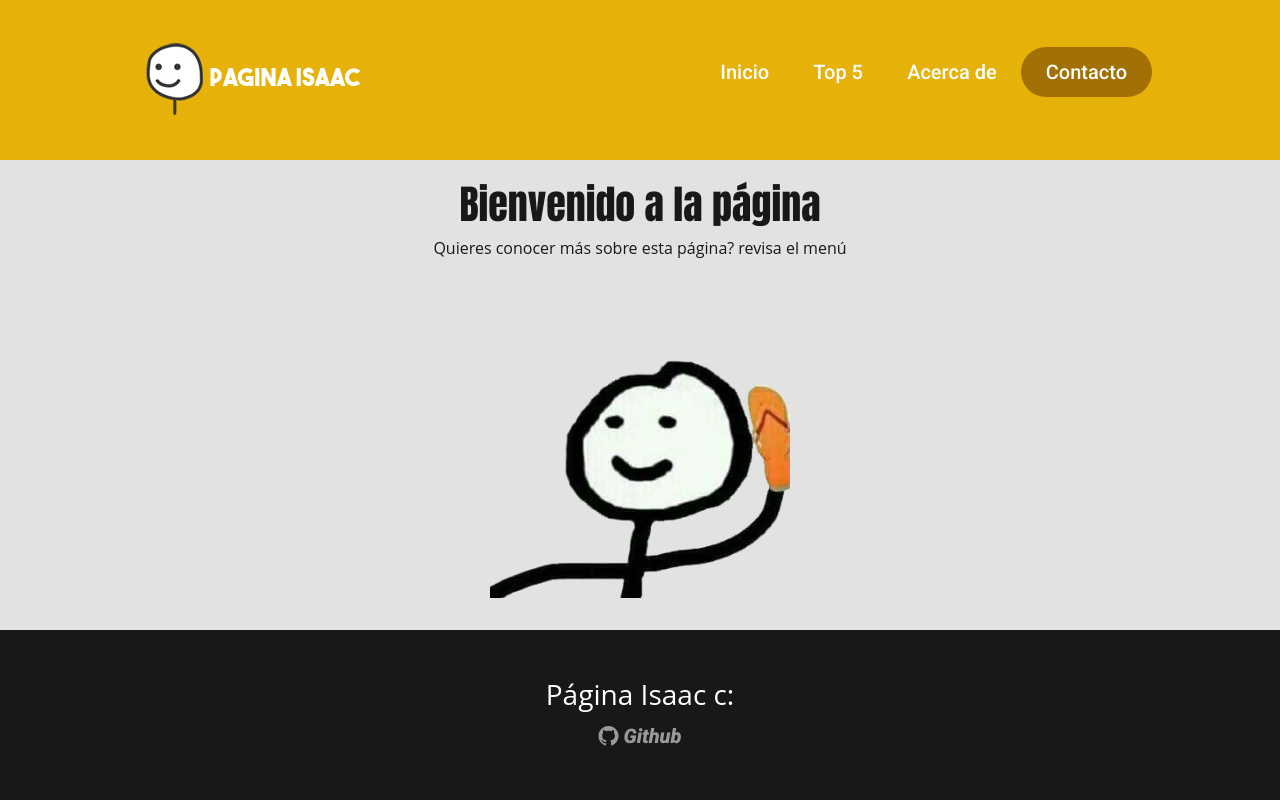
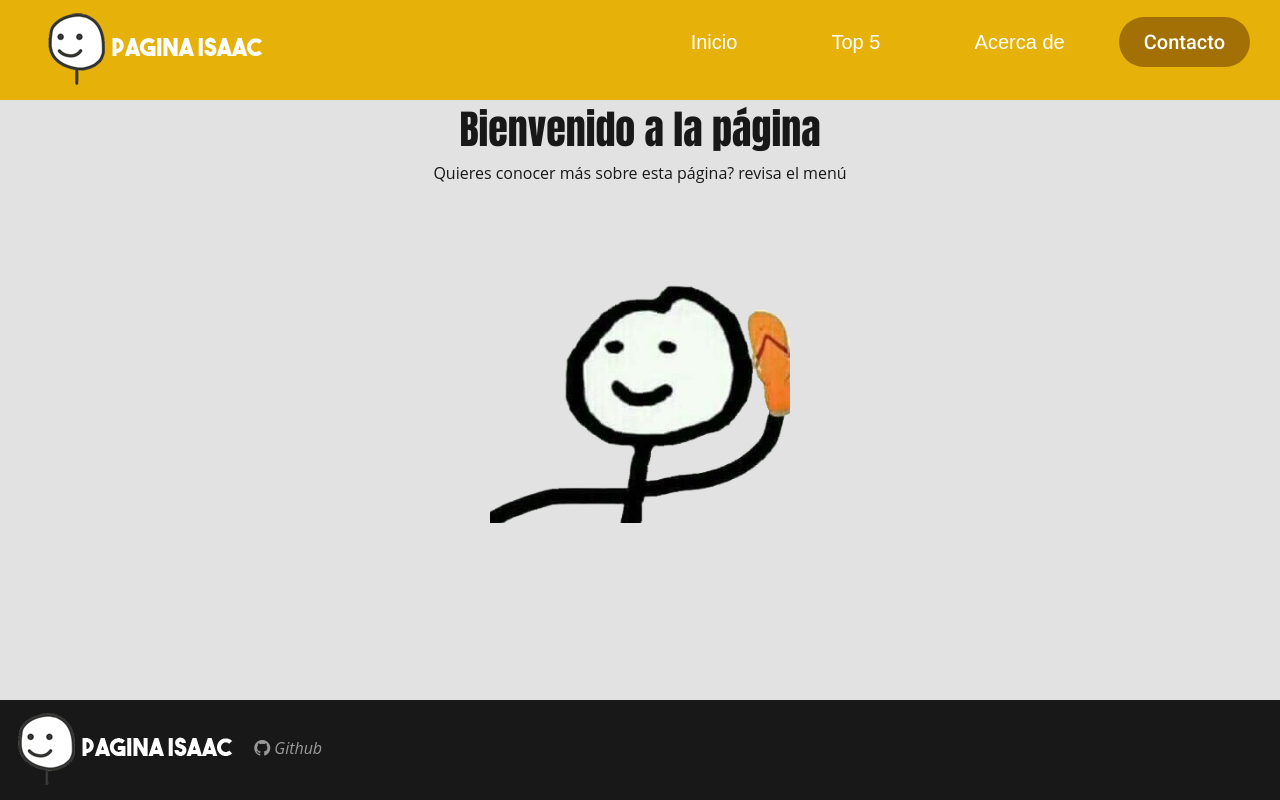
Before and after one commit to IsaacGomez10/Pagina-Html--Css-y-JS, a plain HTML site: page Index.html in a window 1280 px wide. Drawn offline with nearby package versions, Linux system fonts and the light colour scheme.

Commit message:
Botones nav

```diff
--- a/Css/estilos.css
+++ b/Css/estilos.css
@@ -24,26 +24,34 @@ body {
   font-family: 'Anton', sans-serif;
 }
 /*--header--*/
-li,a, button{
+li, button{
 font-family: 'Roboto', sans-serif;
-font-weight: 500;
+font-weight: 400;
 font-size: 20px;
 color: #ffffff;
 text-decoration: none;
+}
 
+.botones{
+  font-family: Arial, Helvetica, sans-serif;
+    font-size:20px;
+    text-decoration:none;
+    display: inline-block;
+    color: #ffffff;
+    margin: 10px 10px 10px 0px;
+    padding: 10px 20px;
 }
 
 header{
   display: flex;
   justify-content: space-between;
   align-items: center;
-  padding: 30px 10%;
+  padding: 0 30px;
   width: 100%;
   background: rgb(230, 178, 9);
-  margin-bottom: 20px;
+  margin-bottom: 5px;
   top: 0;
 }
-
 .logo{
   cursor: pointer;
 }
@@ -59,11 +67,12 @@ header{
 
 .nav-links li a{
   transition: all 0.3s ease 0s;
+
 }
 
 .nav-links li a:hover{
   color: #6d4802;
-  box-shadow:0px 4px rgb(112, 73, 0);
+  box-shadow:0 4px rgb(112, 73, 0);
 
 }
 .nav-links li a:active{
@@ -72,6 +81,11 @@ header{
 }
 .menu{
   display: none;
+  background: none;
+  font-size: 35px;
+}
+.menu:hover{
+  background: none;
 }
 
 button{
@@ -88,7 +102,7 @@ button:hover{
   color: #6d4802;
 
 }
-@media screen and (max-width:930px) {
+@media screen and (max-width:1200px) {
 
   .nav-links, .cont{
     display: none;
@@ -136,6 +150,8 @@ button:hover{
 .overlay .cerrar{
   cursor: pointer;
   position: absolute;
+  text-decoration: none;
+  color: #ffffff;
   top: 20px;
   right: 45px;
   font-size: 60px;
@@ -165,7 +181,7 @@ color: #fcc100;
 
 }
 .overlay .cerrar:hover{
-  color: rgb(226, 22, 22);
+  color: rgb(240, 83, 83);
 }
 /*--inicio--*/
 .inicio img{
@@ -188,7 +204,7 @@ color: #fcc100;
   width:50%;
 }
 
-@media screen and (max-width:930px) {
+@media screen and (max-width:1200px) {
 
   .ab-img img{
     background-size: contain;
@@ -201,12 +217,11 @@ color: #fcc100;
 /*--footer--*/
 
 footer {
+  display: flex;
   background: #181818;
   color:#ffffff;
-  padding: 3em;
-  left: 0;
-  right: 0;
   margin-top: auto;
+  top: 0;
 }
 
 footer a {
@@ -324,6 +339,7 @@ textarea {
   border-radius: 3px;
   box-shadow: 0px 0px 30px rgba(216, 216, 216, 0.3);
 }
+
 .card-contenedor{
   font-size: 16px;
   width: 600px;
--- a/Index.html
+++ b/Index.html
@@ -13,7 +13,7 @@
 </head>
 <body>
     <header>
-        <a href="Index.html"><img class="logo" src="Imagenes/Icono.png" alt="logo"></a>
+        <a href="Index.html"><img class="logo" src="Imagenes/Icono.png" alt="logo" width="250px"></a>
         <nav>
            <ul class="link nav-links">
                 <li><a class="botones" href="Index.html">Inicio</a></li>
@@ -43,7 +43,7 @@
 
     <footer class="texto-centrado">
         <div>
-            <h3>Página Isaac c:</h3>
+            <img class="logo" src="Imagenes/Icono.png" alt="logo" width="250px">
             <a target="_Blank" href="https://github.com/IsaacGomez10"><i class="bi-github"> Github</i></a>
         </div>
     </footer>
--- a/JavaScript/Celular.js
+++ b/JavaScript/Celular.js
@@ -1,5 +1,6 @@
 function openNav(){
-    document.getElementById("celular").style.width = "100%";
+    document.getElementById("celular").style.width = "90%";
+
 }
 
 function closeNav(){
```
Also changed, not shown: About.html (+2 -2 lines), Contacto.html (+1 -2 lines), Detalles.html (+6 -6 lines).
